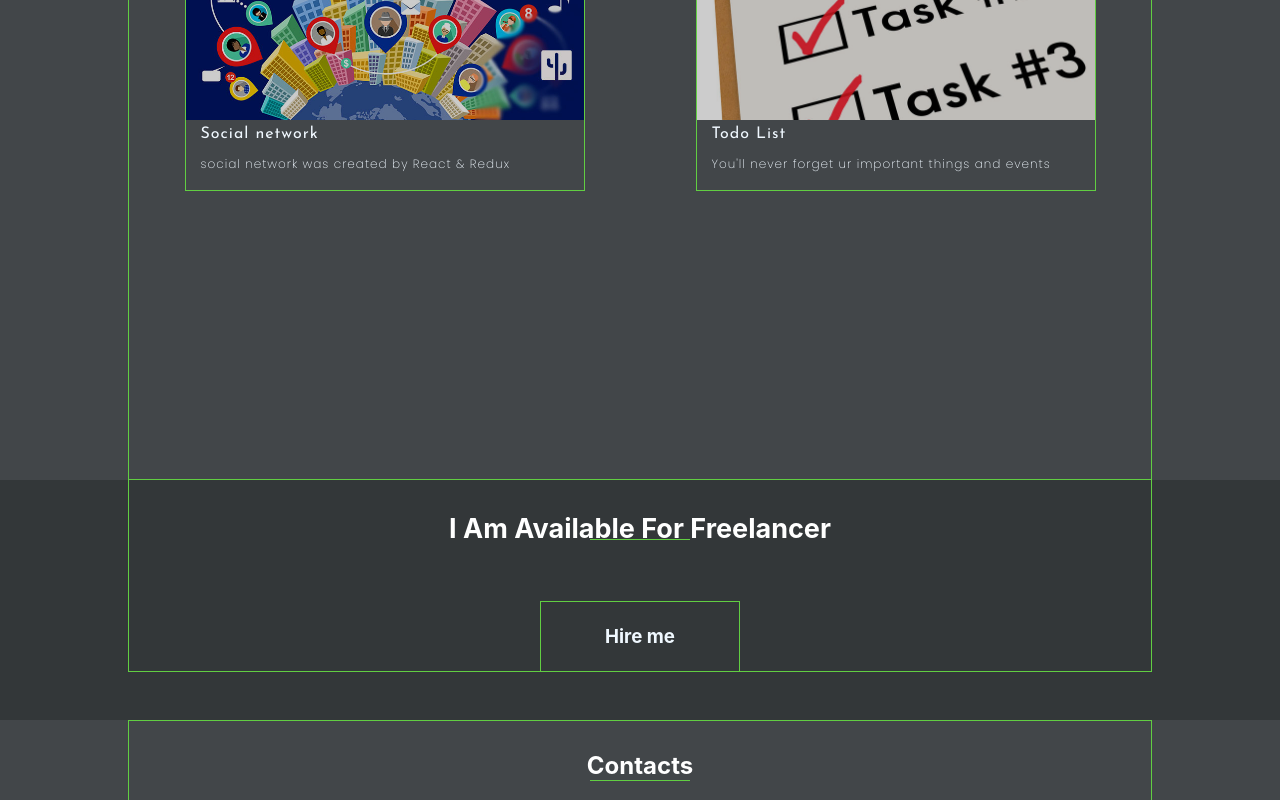
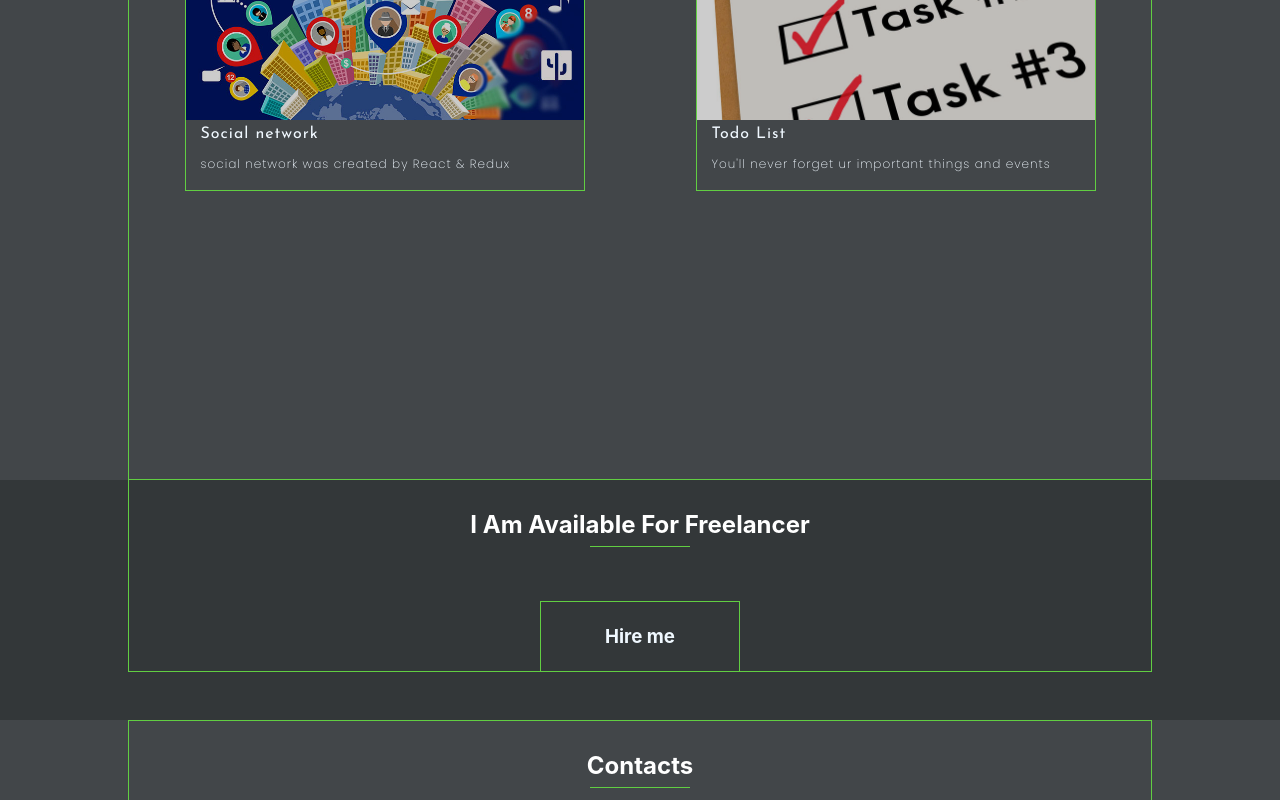
Before and after one commit to PavelSuchkov/portfolio, a React (Create React App) app: page / in a window 1280 px wide. Shown: the part 2000-2800 px from the top of the page. Built offline with nearby package versions, Linux system fonts and the light colour scheme.

Commit message:
scss was added

```diff
--- a/src/common/components/title/Title.module.scss
+++ b/src/common/components/title/Title.module.scss
@@ -10,7 +10,7 @@
     .titleWrapper h2 {
         font-family: 'Josefin Sans', sans-serif;
         font-weight: 300;
-        font-size: 30px;
+        font-size: 20px;
         line-height: 1.2;
         letter-spacing: 3px;
         color: aliceblue;
@@ -23,6 +23,6 @@
         background-color: #61ce42;
         width: 100px;
         height: 1px;
-        bottom: 0;
+        bottom: -7px;
     }
 }
--- a/src/freelance/Freelance.module.css
+++ b/src/freelance/Freelance.module.css
@@ -2,7 +2,6 @@
     height: 30vh;
     margin: 0 auto;
     display: flex;
-    /*background-color: rgb(66, 70, 73);*/
     background-color: rgb(51, 55, 57);
 }
 
@@ -20,12 +19,9 @@
 
 .freelanceTitleContainer {
     display: flex;
-    /*border: 1px solid #61ce42;*/
     width: 100%;
     justify-content: center;
-    /*background-color: #474646;*/
     color: aliceblue;
-    font-size: large;
 }
 
 .HireMeContainer {
@@ -34,7 +30,6 @@
     border-bottom: none;
     height: 70px;
     width: 200px;
-    /*background-color: #474646;*/
     justify-content: center;
     align-items: center;
     color: aliceblue;
```
